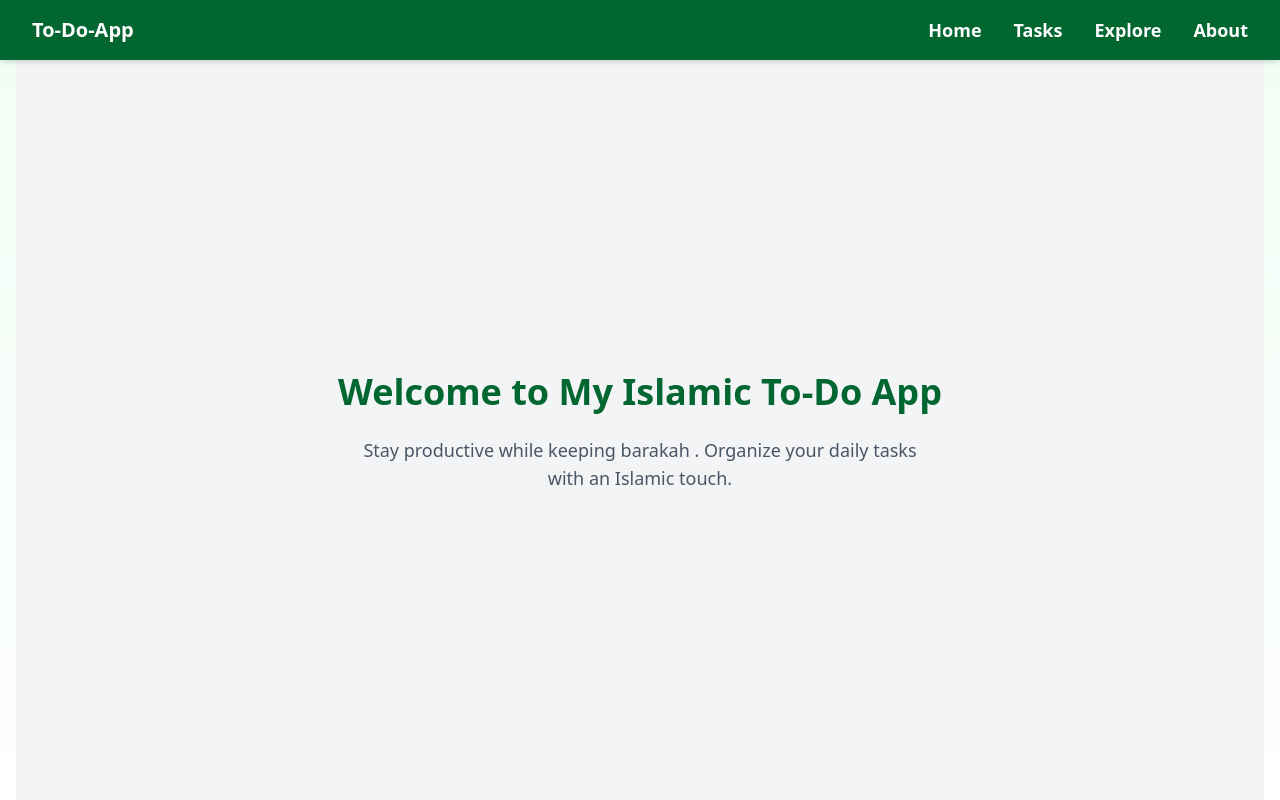
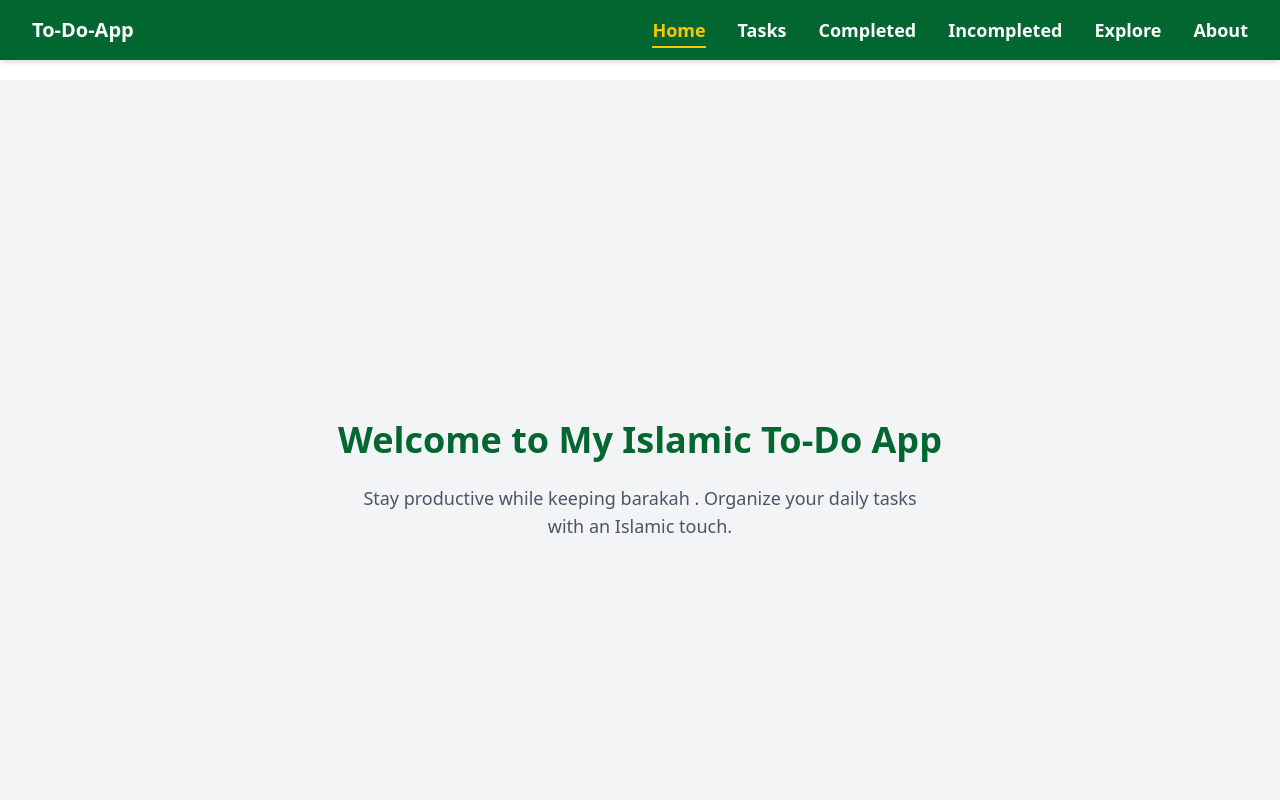
Before and after one commit to Hikmah04525/islamic-todo-app, a React (Vite) app: page / in a window 1280 px wide. Shown: the top 800 px of the page. Built offline with nearby package versions, Linux system fonts and the light colour scheme.

Commit message:
Refactor: Added multi-page routing, Completed & Incomplete pages, functional TaskCard, and centered layout

```diff
--- a/package.json
+++ b/package.json
@@ -13,7 +13,7 @@
     "@tailwindcss/vite": "^4.1.13",
     "react": "^19.1.1",
     "react-dom": "^19.1.1",
-    "react-router-dom": "^7.8.1",
+    "react-router-dom": "^7.9.2",
     "tailwindcss": "^4.1.13"
   },
   "devDependencies": {
--- a/src/App.jsx
+++ b/src/App.jsx
@@ -1,29 +1,27 @@
 import { BrowserRouter as Router, Routes, Route } from "react-router-dom";
-import Header from "./components/Header";
+import Layout from "./components/Layout/Layout";
 
 // Pages
 import Home from "./pages/Home";
 import Tasks from "./pages/Tasks";
+import Completed from "./pages/Completed";
+import Incompleted from "./pages/Incompleted";
+import About from "./pages/About";
 import Explore from "./pages/Explore";
-import About from "./pages/About";
 
 function App() {
   return (
     <Router>
-      <div className="min-h-screen bg-gradient-to-b from-green-50 to-white text-gray-800">
-        {/* Navbar */}
-        <Header />
-
-        {/* Page content */}
-        <main className="container mx-auto px-4 py-8">
-          <Routes>
-            <Route path="/" element={<Home />} />
-            <Route path="/tasks" element={<Tasks />} />
-            <Route path="/explore" element={<Explore />} />
-            <Route path="/about" element={<About />} />
-          </Routes>
-        </main>
-      </div>
+      <Layout>
+        <Routes>
+          <Route path="/" element={<Home />} />
+          <Route path="/tasks" element={<Tasks />} />
+          <Route path="/completed" element={<Completed />} />
+          <Route path="/incompleted" element={<Incompleted />} />
+          <Route path="/about" element={<About />} />
+          <Route path="/explore" element={<Explore />} />
+        </Routes>
+      </Layout>
     </Router>
   );
 }
--- a/src/components/Header.jsx
+++ b/src/components/Header.jsx
@@ -1,6 +1,13 @@
-import { Link } from "react-router-dom";
+import { NavLink } from "react-router-dom";
 
 function Header() {
+  const baseClasses =
+    "text-lg font-semibold transition-colors duration-300";
+  const activeClasses =
+    "text-yellow-400 border-b-2 border-yellow-400 pb-1";
+  const inactiveClasses =
+    "text-white hover:text-yellow-400";
+
   return (
     <nav className="bg-green-800 text-white px-8 py-4 fixed top-0 left-0 w-full z-50 flex justify-between items-center shadow-md">
       {/* Logo */}
@@ -9,36 +16,65 @@ function Header() {
       {/* Navigation Links */}
       <ul className="flex gap-8">
         <li>
-          <Link
+          <NavLink
+            end
             to="/"
-            className="text-lg font-semibold hover:text-yellow-400 transition-colors duration-300"
+            className={({ isActive }) =>
+              `${baseClasses} ${isActive ? activeClasses : inactiveClasses}`
+            }
           >
             Home
-          </Link>
+          </NavLink>
         </li>
         <li>
-          <Link
+          <NavLink
             to="/tasks"
-            className="text-lg font-semibold hover:text-yellow-400 transition-colors duration-300"
+            className={({ isActive }) =>
+              `${baseClasses} ${isActive ? activeClasses : inactiveClasses}`
+            }
           >
             Tasks
-          </Link>
+          </NavLink>
         </li>
         <li>
-          <Link
+          <NavLink
+            to="/completed"
+            className={({ isActive }) =>
+              `${baseClasses} ${isActive ? activeClasses : inactiveClasses}`
+            }
+          >
+            Completed
+          </NavLink>
+        </li>
+        <li>
+          <NavLink
+            to="/incompleted"
+            className={({ isActive }) =>
+              `${baseClasses} ${isActive ? activeClasses : inactiveClasses}`
+            }
+          >
+            Incompleted
+          </NavLink>
+        </li>
+        <li>
+          <NavLink
             to="/explore"
-            className="text-lg font-semibold hover:text-yellow-400 transition-colors duration-300"
+            className={({ isActive }) =>
+              `${baseClasses} ${isActive ? activeClasses : inactiveClasses}`
+            }
           >
             Explore
-          </Link>
+          </NavLink>
         </li>
         <li>
-          <Link
+          <NavLink
             to="/about"
-            className="text-lg font-semibold hover:text-yellow-400 transition-colors duration-300"
+            className={({ isActive }) =>
+              `${baseClasses} ${isActive ? activeClasses : inactiveClasses}`
+            }
           >
             About
-          </Link>
+          </NavLink>
         </li>
       </ul>
     </nav>
--- /dev/null
+++ b/src/components/Layout/Footer.jsx
@@ -0,0 +1,9 @@
+function Footer() {
+  return (
+    <footer className="bg-green-800 text-white text-center py-4 mt-8">
+      <p className="text-sm">&copy; {new Date().getFullYear()} Islamic To-Do App. All rights reserved</p>
+    </footer>
+  );
+}
+
+export default Footer;
--- /dev/null
+++ b/src/components/Layout/Layout.jsx
@@ -0,0 +1,15 @@
+import React from "react";
+import Header from "../Header"; // ✅ use your existing header
+import Footer from "./Footer";
+
+export default function Layout({ children }) {
+  return (
+    <div className="min-h-screen flex flex-col">
+      <Header />
+      <main className="flex-grow pt-20">{/* pt-20 for fixed nav spacing */}
+        {children}
+      </main>
+      <Footer />
+    </div>
+  );
+}
--- /dev/null
+++ b/src/pages/Completed.jsx
@@ -0,0 +1,69 @@
+import { useState, useEffect } from "react";
+import TaskCard from "../components/TaskCard";
+
+function Completed() {
+    const [tasks, setTasks] = useState([]);
+
+  // Load tasks from localStorage on component mount
+    useEffect(() => {
+    const savedTasks = localStorage.getItem("tasks");
+    if (savedTasks) setTasks(JSON.parse(savedTasks));
+    }, []);
+
+  // Filter only completed tasks
+    const completedTasks = tasks.filter((task) => task.completed);
+
+  // Toggle completed state
+    const toggleTask = (index) => {
+    const updated = [...tasks];
+    updated[index].completed = !updated[index].completed;
+    setTasks(updated);
+    localStorage.setItem("tasks", JSON.stringify(updated));
+    };
+
+  // Update task properties
+    const updateTask = (index, updatedTask) => {
+    const updated = [...tasks];
+    updated[index] = { ...updated[index], ...updatedTask };
+    setTasks(updated);
+    localStorage.setItem("tasks", JSON.stringify(updated));
+    };
+
+  // Delete task
+    const deleteTask = (index) => {
+    const updated = tasks.filter((_, i) => i !== index);
+    setTasks(updated);
+    localStorage.setItem("tasks", JSON.stringify(updated));
+    };
+
+    return (
+    <div className="page-container flex flex-col items-center justify-center min-h-screen px-4">
+        <h1 className="text-3xl font-bold text-green-700 mb-6 text-center">
+            Completed Tasks
+        </h1>
+
+        {completedTasks.length > 0 ? (
+        <div className="w-full max-w-xl grid gap-4">
+            {completedTasks.map((task, index) => (
+            <TaskCard
+                key={index}
+                title={task.title}
+                dueDate={task.dueDate}
+                priority={task.priority}
+                completed={task.completed}
+                onToggle={() => toggleTask(index)}
+                onUpdate={(updatedTask) => updateTask(index, updatedTask)}
+                onDelete={() => deleteTask(index)}
+            />
+            ))}
+        </div>
+        ) : (
+        <p className="text-gray-600 mt-4 text-center text-xl">
+            No completed tasks yet.
+        </p>
+        )}
+    </div>
+    );
+}
+
+export default Completed;
--- /dev/null
+++ b/src/pages/Incompleted.jsx
@@ -0,0 +1,66 @@
+import { useState, useEffect } from "react";
+import TaskCard from "../components/TaskCard";
+
+function Incomplete() {
+    const [tasks, setTasks] = useState([]);
+
+  // Load tasks from localStorage
+    useEffect(() => {
+    const savedTasks = localStorage.getItem("tasks");
+    if (savedTasks) setTasks(JSON.parse(savedTasks));
+    }, []);
+
+  // Filter only incomplete tasks
+    const incompleteTasks = tasks.filter((task) => !task.completed);
+
+    const toggleTask = (index) => {
+    const updated = [...tasks];
+    updated[index].completed = !updated[index].completed;
+    setTasks(updated);
+    localStorage.setItem("tasks", JSON.stringify(updated));
+    };
+
+    const updateTask = (index, updatedTask) => {
+    const updated = [...tasks];
+    updated[index] = { ...updated[index], ...updatedTask };
+    setTasks(updated);
+    localStorage.setItem("tasks", JSON.stringify(updated));
+    };
+
+    const deleteTask = (index) => {
+    const updated = tasks.filter((_, i) => i !== index);
+    setTasks(updated);
+    localStorage.setItem("tasks", JSON.stringify(updated));
+    };
+
+    return (
+    <div className="page-container flex flex-col items-center justify-center min-h-screen px-4">
+        <h1 className="text-3xl font-bold text-red-700 mb-6 text-center">
+            Incompleted Tasks
+        </h1>
+
+        {incompleteTasks.length > 0 ? (
+        <div className="w-full max-w-xl grid gap-4">
+            {incompleteTasks.map((task, index) => (
+            <TaskCard
+                key={index}
+                title={task.title}
+                dueDate={task.dueDate}
+                priority={task.priority}
+                completed={task.completed}
+                onToggle={() => toggleTask(index)}
+                onUpdate={(updatedTask) => updateTask(index, updatedTask)}
+                onDelete={() => deleteTask(index)}
+            />
+            ))}
+        </div>
+        ) : (
+        <p className="text-gray-600 mt-4 text-center text-xl">
+            No incompleted tasks yet.
+        </p>
+        )}
+    </div>
+    );
+}
+
+export default Incomplete;
```
Also changed, not shown: 1 other file (tests, documents, lock files or other folders).
